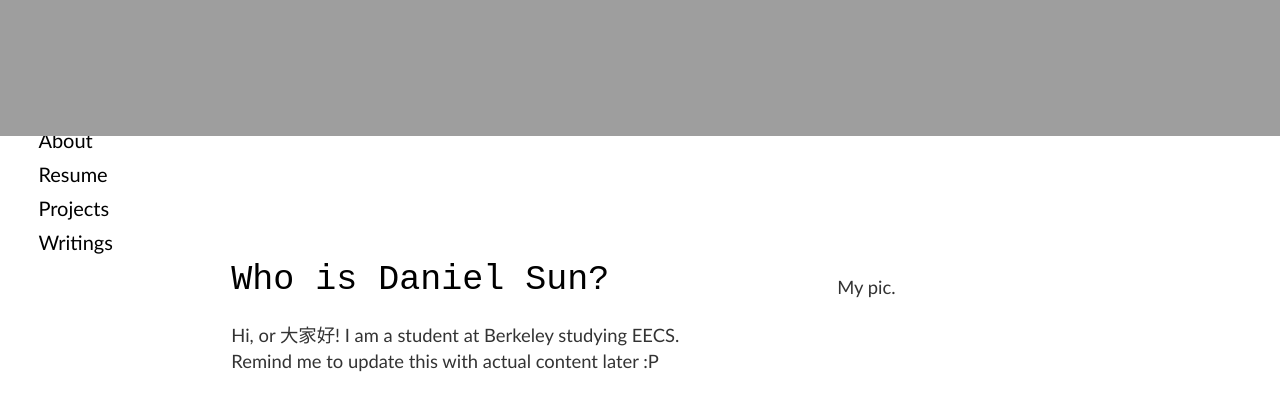
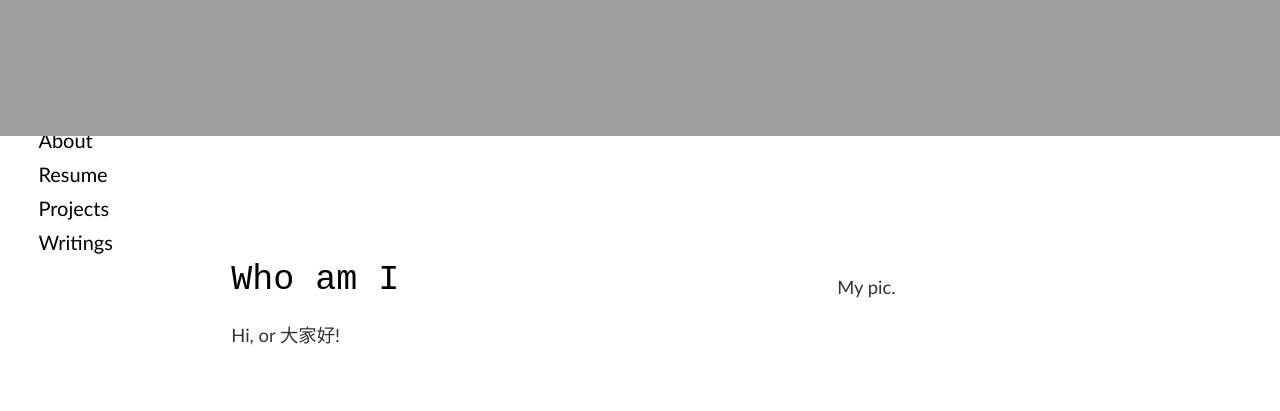
Before and after one commit to Calculasians/calculasians.github.io, a Jekyll site: the page built from index.html, in a window 1280 px wide and 900 px high, scrolled down 787 px. Shown: the top 411 px of the window. Built offline with Jekyll 4.4.1, drawn with Linux system fonts in a browser that asks for light colours.

Commit message:
Update index.html

```diff
--- a/index.html
+++ b/index.html
@@ -19,10 +19,10 @@ title: A Website in the Making
 <div id="about-page">
 	<div id="about-desc">
 		<h1>
-			Who is Daniel Sun?
+			Who am I
 		</h1>
 		<p>
-			Hi, or 大家好! I am a student at Berkeley studying EECS. Remind me to update this with actual content later :P
+			Hi, or 大家好!
 		</p>
 	</div>
 	<div id="about-pic">
```
